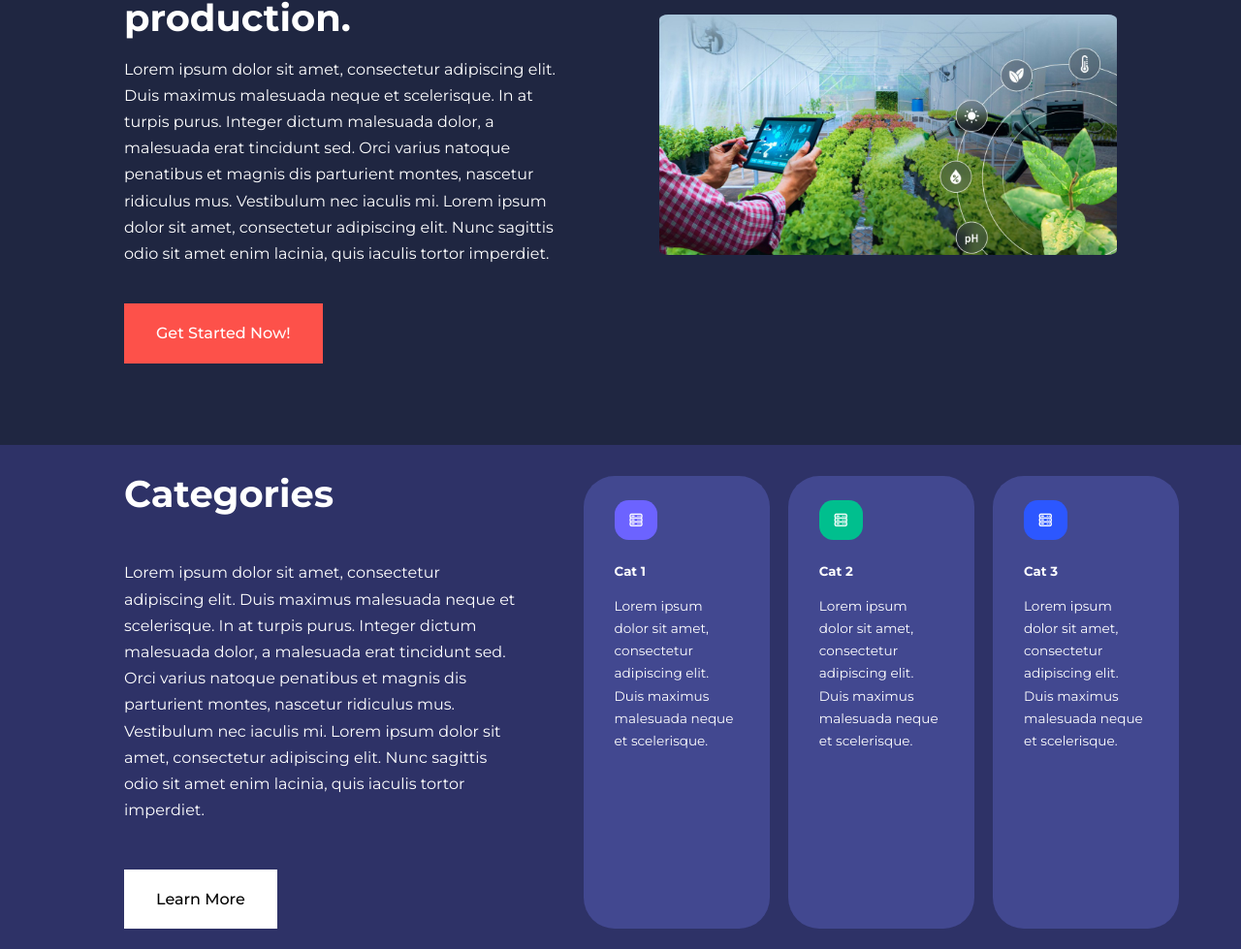
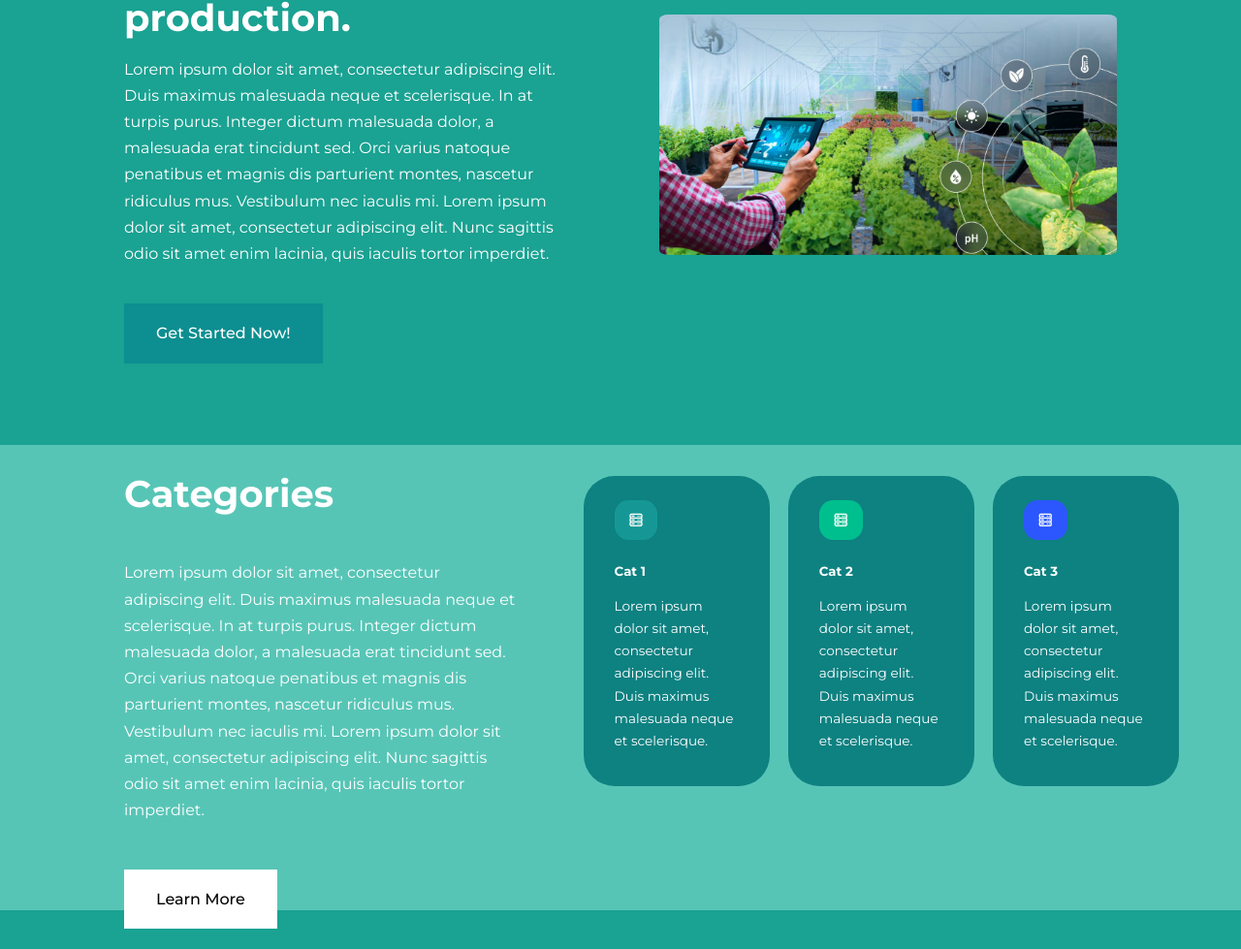
Before and after one commit to drummondsk/water-monitoring-module, a plain HTML site: page index.html in a window 1280 px wide. Shown: the part 261-1240 px from the top of the page at 97% size. Drawn offline with nearby package versions, Linux system fonts and the light colour scheme.

Commit message:
Changed the color pallette

```diff
--- a/css/style.css
+++ b/css/style.css
@@ -9,18 +9,19 @@
 }
 
 :root {
-    --color-primary: #6c63ff;
+    --color-primary: #159895;
     --color-operation: #2c57ff;
     --color-success: #00bf8e;
     --color-warning: #f7c94b;
     --color-danger: #fd514a;
+    --color-btn: #0d8e90;
     --color-danger-variant: rgb(247, 88, 66, 0.4);
     --color-white: #fff;
     --color-light: rgba(255, 255, 255, 0.7);
     --color-black: #000;
-    --color-bg: #1f2641;
-    --color-bg1: #2e3267;
-    --color-bg2: #424890;
+    --color-bg: #1aa292;
+    --color-bg1: #57C5B6;
+    --color-bg2: #0e8181;
 
     --container-width-lg: 80% ;
     --container-width-md: 90% ;
@@ -97,7 +98,7 @@ img {
 }
 
 .btn-primary{
-    background: var(--color-danger);
+    background: var(--color-btn);
     color: var(--color-white)
 }
 
@@ -176,7 +177,7 @@ header{
 
 .categories{
     background: var(--color-bg1);
-    height: 39rem;
+    height: 30rem;
     padding-top: 2rem;
 }
 
@@ -206,6 +207,7 @@ header{
     padding: 2rem;
     border-radius: 2rem;
     transition: var(--transiton);
+    height: 20rem;
 }
 
 .category:hover {
@@ -264,8 +266,8 @@ header{
 }
 
 .course:hover{
-    background: transparent;
-    border-color: var(--color-primary);
+    box-shadow: 0 2rem 2rem rgba(0,0,0,0.3);
+    z-index: 11;
 }
 .courses h2 {
     text-align: center;
@@ -310,6 +312,12 @@ header{
     height: fit-content;
     background: var(--color-primary);
     cursor: pointer;
+    transition: var(--transiton);
+}
+
+.faq:hover{
+    box-shadow: 0 0.5rem 0.5rem rgba(0,0,0,0.3);
+    z-index: 11;
 }
 
 .faq h4 {
```
